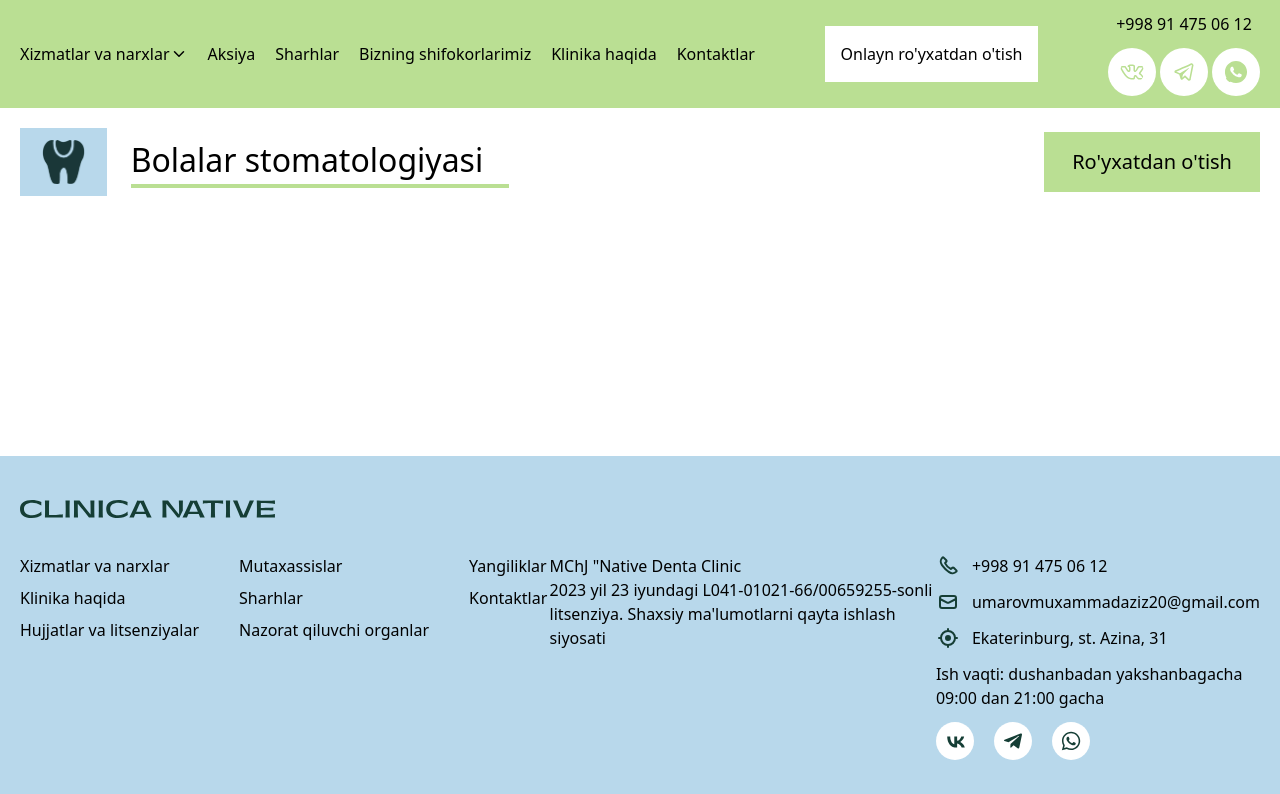
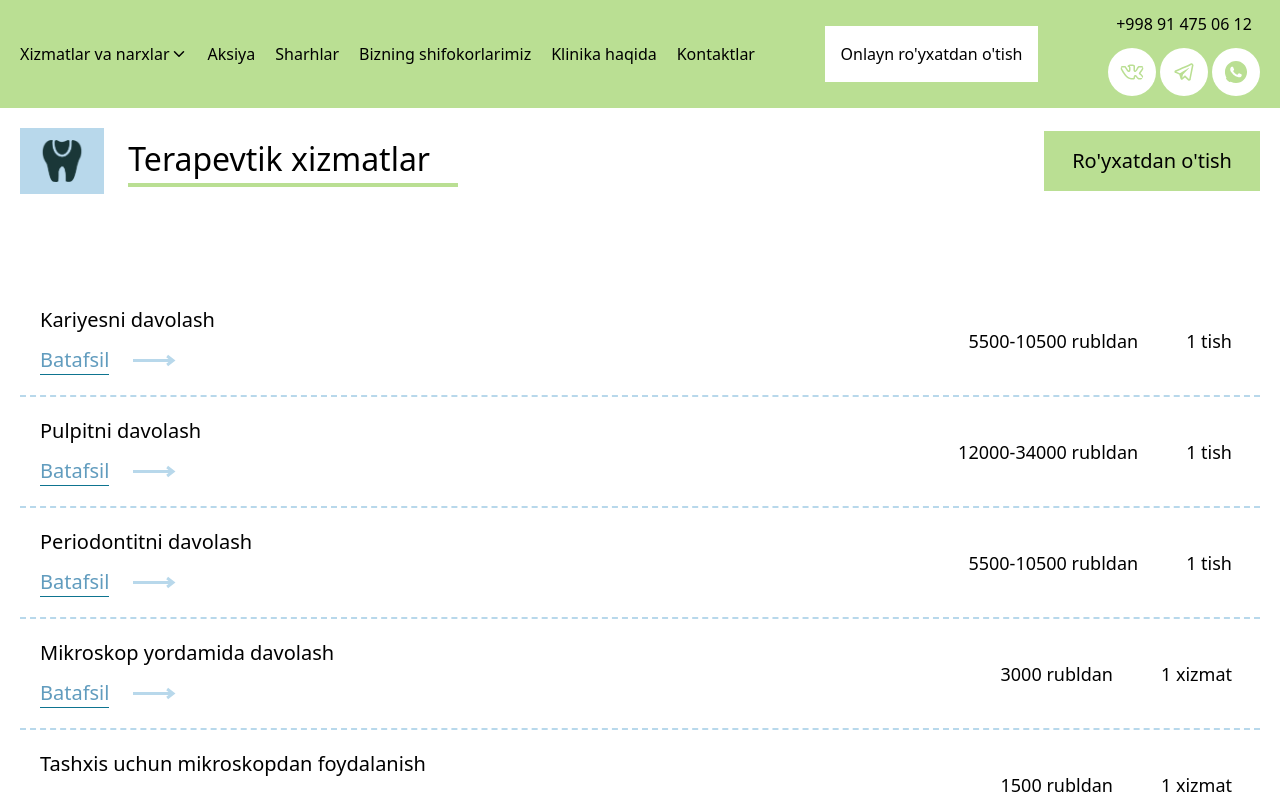
Before and after one commit to muhammadazizbek006/Clinica, a React (Vite) app: page /terapevtik in a window 1280 px wide. Shown: the top 794 px of the page. Built offline with nearby package versions, Linux system fonts and the light colour scheme.

Commit message:
add to terapevt dada base components

```diff
--- a/src/Data.js
+++ b/src/Data.js
@@ -521,6 +521,8 @@ export const bolalar = [
 // terapevtik
 import kares from './img/terapevt/kares.png'
 import pulpiton from './img/terapevt/pulpiton.png'
+import mikroskop from './img/terapevt/mikroskop.png'
+import perodantint from './img/terapevt/perodantint.png'
 export const Terapevt = [
     {
         id:1,
@@ -548,6 +550,7 @@ export const Terapevt = [
         yonalishi:`Periodontitni davolash`,
         narxi:`5500-10500 `,
         soni:`1 tish`,
+        img:perodantint,
         boshlanishN:12000,
         sharx:`Periodontit - bu zudlik bilan davolashni talab qiladigan yallig'lanishli tish kasalligi. Agar nazorat qilinmasa, infektsiya atrofdagi to'qimalarga tarqalishi va xo'ppoz, osteomielit (suyaklarning yallig'lanishi) yoki sepsis (umumiy infektsiya) kabi jiddiy asoratlarni keltirib chiqarishi mumkin. Shuning uchun asoratlar rivojlanishining oldini olish va tishlar va atrofdagi to'qimalarning sog'lig'ini saqlash uchun o'tkir periodontitning dastlabki belgilarida tish shifokoriga murojaat qilish muhimdir.`,
         malumotTitle:`Periodontitning mumkin bo'lgan sabablari va belgilari:`,
@@ -560,6 +563,7 @@ export const Terapevt = [
         yonalishi:`Mikroskop yordamida davolash`,
         narxi:`3000`,
         soni:`1 xizmat`,
+        img:mikroskop,
         boshlanishN:3000,
         sharx:`Operatsion mikroskop zamonaviy stomatologiyaning ilg'or yutuqlaridan biri bo'lib, shifokorlarga yuqori darajada ishlash imkonini beradi. Mikroskopdan foydalanish tish shifokoriga ildiz kanallarini tozalash va to'ldirish sifatini sezilarli darajada yaxshilash imkonini beradi.`,
         sharx2:`Optik qurilma tasvirni kattalashtiradi, hatto eng kichik nuqsonlarni aniqlashga yordam beradi va ta'sirlangan to'qimalarni yanada aniqroq olib tashlashni ta'minlaydi.`,
@@ -574,10 +578,14 @@ export const Terapevt = [
         yonalishi:`Tashxis uchun mikroskopdan foydalanish`,
         narxi:1500,
         soni:`1 xizmat`,
+        img:mikroskop,
         boshlanishN:3000,
         sharx:`Operatsion mikroskop zamonaviy stomatologiyaning ilg'or yutuqlaridan biri bo'lib, shifokorlarga yuqori darajada ishlash imkonini beradi. Mikroskopdan foydalanish tish shifokoriga ildiz kanallarini tozalash va to'ldirish sifatini sezilarli darajada yaxshilash imkonini beradi.`,
         sharx2:`Optik qurilma tasvirni kattalashtiradi, hatto eng kichik nuqsonlarni aniqlashga yordam beradi va ta'sirlangan to'qimalarni yanada aniqroq olib tashlashni ta'minlaydi.`,
         sharx3:`Mikroskop yordamida tish shifokori jarayonni yaxshiroq ko'rishi va nazorat qilishi mumkin, bu esa natijalarning sifati va chidamliligini oshiradi. Sizni Clinica Native da mikroskop ostida stomatologik davolanishga taklif qilamiz! Uchrashuvga yozilish uchun veb-saytda so'rov qoldiring yoki 343-77-00 raqamiga qo'ng'iroq qiling.`,
-        malumotTitle:`Tishlarni mikroskop bilan davolashning afzalliklari`
+        malumotTitle:`Tishlarni mikroskop bilan davolashning afzalliklari`,
+        malumot:`Maksimal diagnostika aniqligi: bu tekshirish vaqtida ko'rinmaydigan nuqsonlarni aniqlashning bir usuli.`,
+        malumot2:`Kariyesni davolash va tishlarni tiklash vaqtida yaxshi vizualizatsiya.`,
+        malumot3:`Davolash paytida tish shikastlanishi bilan bog'liq asoratlar xavfini kamaytirish.`,
     }
 ]
--- a/src/pages/terapevt/Terapevtik.jsx
+++ b/src/pages/terapevt/Terapevtik.jsx
@@ -1,7 +1,9 @@
 import React from 'react'
-
+import { Link } from 'react-router-dom'
+import { Terapevt } from '../../Data'
 // img
 import terapevtik from '../../img/terapevtik.png'
+import next from '../../img/next.svg'
 const Terapevtik = () => {
   return (
     <>
@@ -15,13 +17,46 @@ const Terapevtik = () => {
             <div className='w-28 bg-akva  mr-6 '>
               <img className='  px-5 py-3  ' src={terapevtik} alt='#' />
             </div>
-            <h2 className='text-32 font-medium border-b-4 border-b-header w-full '>Bolalar stomatologiyasi</h2>
+            <h2 className='text-32 font-medium border-b-4 border-b-header w-full '>Terapevtik xizmatlar</h2>
           </div>
           {/* right */}
           <button className='bg-header px-7 py-4 text-xl font-medium  hover:bg-online-zakaz hover:text-white duration-700'>Ro'yxatdan o'tish</button>
         </div>
       </div>
       </section>
+      {/* map terapevt data */}
+      <section className='py-12'>
+        <div className="containerb">
+            <ul>
+                {
+                    Terapevt.map((e)=>{
+                        return(
+                            <li key={e.id} className='border-b-2 border-b-akva border-dashed hover:bg-sky-50 duration-300'>
+                                <Link to={`/terapevt/${e.yonalishi}`}  className='flex justify-between items-center p-5'>
+                                    {/* left */}
+                                    <div className='flex flex-col'>
+                                    <h3 className='text-xl font-medium mb-3 max-w-[900px]'>{e.yonalishi}</h3>
+                                    <div className='flex items-center  '>
+                                        <p className='mr-6 text-xl text-next border-b border-b-cyan-700'>Batafsil</p>
+                                        <img src={next} alt="#" />
+                                    </div>
+                                    </div>
+                                    {/* right */}
+                                    <div className='flex items-center'>
+                                    <p className='mr-12 text-lg '>{e.narxi} rubldan</p>
+                                    <div className='flex items-center text-lg'>
+                                    <p className='mr-2'>{e.soni}</p>
+                                    </div>
+
+                                    </div>
+                                </Link>
+                            </li>
+                        )
+                    })
+                }
+            </ul>
+        </div>
+    </section>
     </>
   )
 }
```
Also changed, not shown: src/pages/terapevt/TerapevtDetail.jsx (added, +11 -0 lines), src/img/terapevt/mikroskop.png (added), src/img/terapevt/perodantint.png (added).
